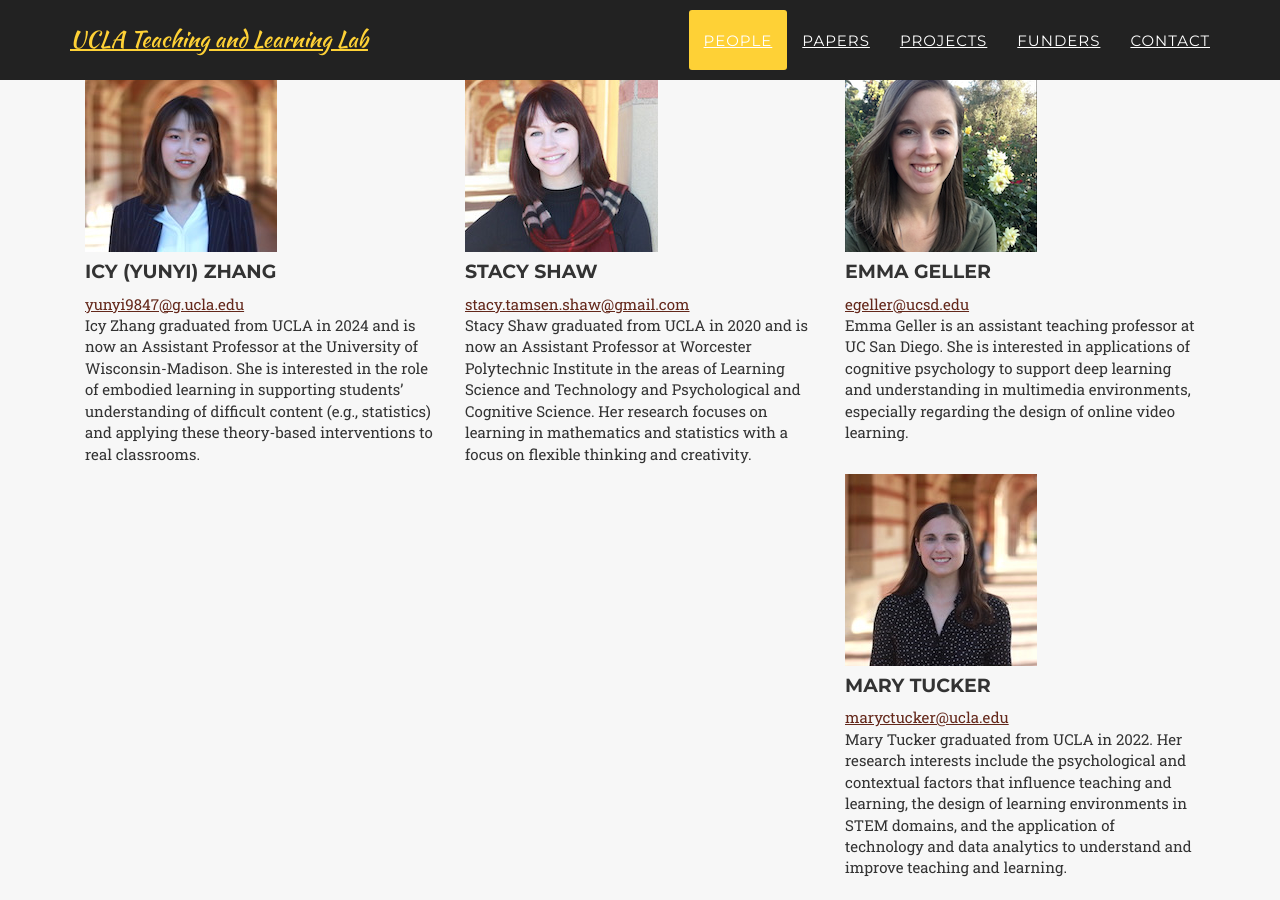
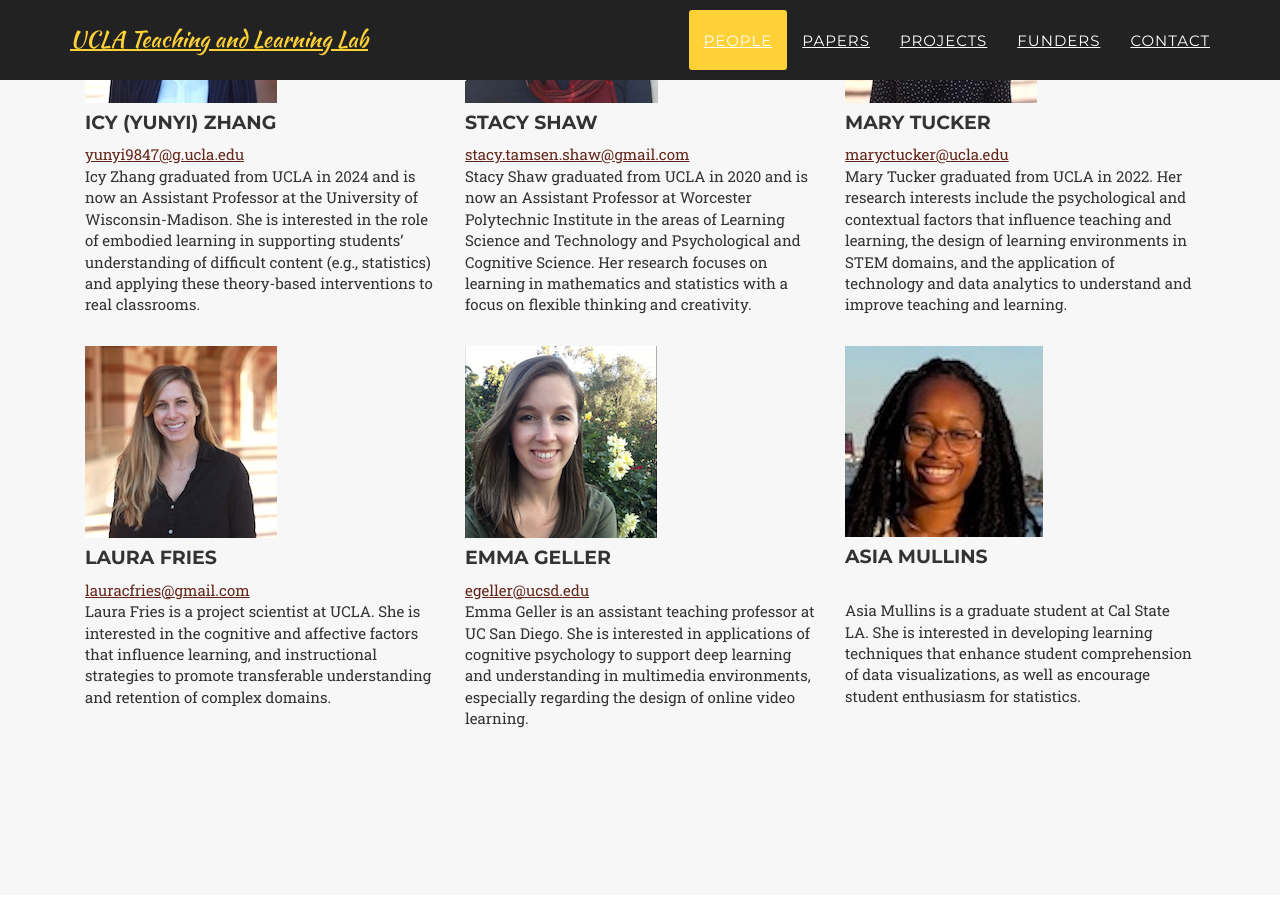
Before and after one commit to UCLATALL/TALL, a Jekyll site: the page built from index.html, in a window 1280 px wide and 900 px high, scrolled down 2449 px. Built offline with Jekyll 4.4.1, drawn with Linux system fonts in a browser that asks for light colours; some web fonts are replaced; part of the change alters nothing that is shown.

```diff
--- a/_config.yml
+++ b/_config.yml
@@ -46,7 +46,7 @@ members:
     intro: Alice Xu is a graduate student in Developmental Psychology at UCLA. She is interested in individual differences during learning, STEM learning in the college population, and children's cognitive and language development.
 
   - name: Mariela Rivas
-    pic: Mariela.png
+    pic: Mariela.jpg
     email: mariela@coursekata.org
     intro: Mariela Rivas is a curriculum specialist. She teaches statistics to social sciences students at the undergraduate and graduate level. She is passionate about finding ways of making teaching and learning statistics more fun.
 
@@ -71,11 +71,6 @@ alumni:
     email: stacy.tamsen.shaw@gmail.com
     intro: Stacy Shaw graduated from UCLA in 2020 and is now an Assistant Professor at Worcester Polytechnic Institute in the areas of Learning Science and Technology and Psychological and Cognitive Science. Her research focuses on learning in mathematics and statistics with a focus on flexible thinking and creativity.
 
-  - name: Emma Geller
-    pic: Emma.jpg
-    email: egeller@ucsd.edu
-    intro: Emma Geller is an assistant teaching professor at UC San Diego. She is interested in applications of cognitive psychology to support deep learning and understanding in multimedia environments, especially regarding the design of online video learning.
-
   - name: Mary Tucker
     pic: Mary.jpg
     email: maryctucker@ucla.edu
@@ -85,6 +80,11 @@ alumni:
     pic: Laura.jpg
     email: lauracfries@gmail.com
     intro: Laura Fries is a project scientist at UCLA. She is interested in the cognitive and affective factors that influence learning, and instructional strategies to promote transferable understanding and retention of complex domains.
+
+  - name: Emma Geller
+    pic: Emma.jpg
+    email: egeller@ucsd.edu
+    intro: Emma Geller is an assistant teaching professor at UC San Diego. She is interested in applications of cognitive psychology to support deep learning and understanding in multimedia environments, especially regarding the design of online video learning.
 
   - name: Asia Mullins
     pic: Asia.jpg
```
Also changed, not shown: img/team/Mariela.jpg (added), img/team/Mariela.png (deleted).
